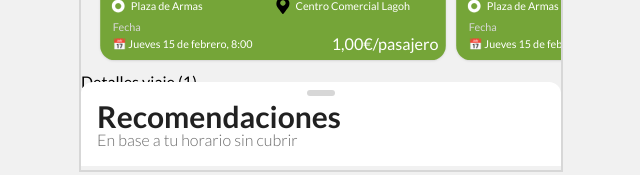
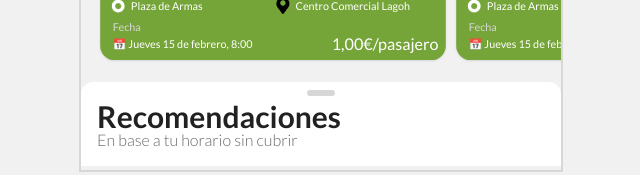
Before and after one commit to ISPP-Grupo5/BugaLink, a Next.js app in the folder bugalink-frontend/: page / in a window 1280 px wide. Shown: the part 638-813 px from the top of the page, without its empty margins (319-959 px from the left). Built offline with nearby package versions, Linux system fonts and the light colour scheme.

Commit message:
feat: more views prepared for pilot users

```diff
--- a/bugalink-frontend/pages/index.tsx
+++ b/bugalink-frontend/pages/index.tsx
@@ -86,18 +86,6 @@ export default function Home() {
             <DriverCard />
           </div>
         </div>
-        <div className="flex flex-col">
-          <Link href="/ride/V1StGXR8_Z5jdHi6B-myT/detailsOne?requested=false">
-            Detalles viaje (1)
-          </Link>
-          <Link href="/ride/V1StGXR8_Z5jdHi6B-myT/map">
-            Detalles viaje (Mapa)
-          </Link>
-          <Link href="/ride/V1StGXR8_Z5jdHi6B-myT/detailsTwo">
-            Detalles viaje (2)
-          </Link>
-          <Link href="/recommendations">Recomendaciones</Link>
-        </div>
       </div>
       <SwipeableDrawer
         anchor="bottom"
--- a/bugalink-frontend/pages/recommendations.tsx
+++ b/bugalink-frontend/pages/recommendations.tsx
@@ -1,3 +1,4 @@
+import Link from 'next/link';
 import TripCard from '../components/cards/recommendation';
 import AnimatedLayout from '../components/layouts/animated';
 
@@ -63,6 +64,7 @@ export default function TripList({ open, setOpen }: props) {
       </div>
       <div className="trip-list grid justify-items-center mt-6 h-full overflow-auto">
         {trips.map((trip) => (
+          <Link href="/ride/V1StGXR8_Z5jdHi6B-myT/detailsOne?requested=false">
             <TripCard
               key={trip.name}
               type={trip.tipo}
@@ -76,6 +78,7 @@ export default function TripList({ open, setOpen }: props) {
               price={trip.price}
               className="bg-white rounded-md outline outline-1 outline-light-gray"
             />
+          </Link>
         ))}
       </div>
     </div>
--- a/bugalink-frontend/pages/ride/[id]/detailsOne.tsx
+++ b/bugalink-frontend/pages/ride/[id]/detailsOne.tsx
@@ -6,6 +6,7 @@ import MapPreview from '../../../components/MapPreview';
 import ProfileHeader from '../../../components/ProfileHeader';
 import TargetPin from '/public/assets/map-mark.svg';
 import SourcePin from '/public/assets/source-pin.svg';
+import Link from 'next/link';
 
 export default function DetailsOne() {
    const router = useRouter();
@@ -89,7 +90,9 @@ export default function DetailsOne() {
           </div>
           {requested === 'false' && (
             <div className="flex justify-center">
-              <CTAButton className="my-4 w-11/12" text="CONTINUAR" />
+              <Link href="/ride/V1StGXR8_Z5jdHi6B-myT/detailsTwo" className='w-11/12'>
+                <CTAButton className="my-4 w-11/12" text="CONTINUAR" />
+              </Link>
             </div>
           )}
         </div>
```
Lines whose indentation alone changed are shown as unchanged.
